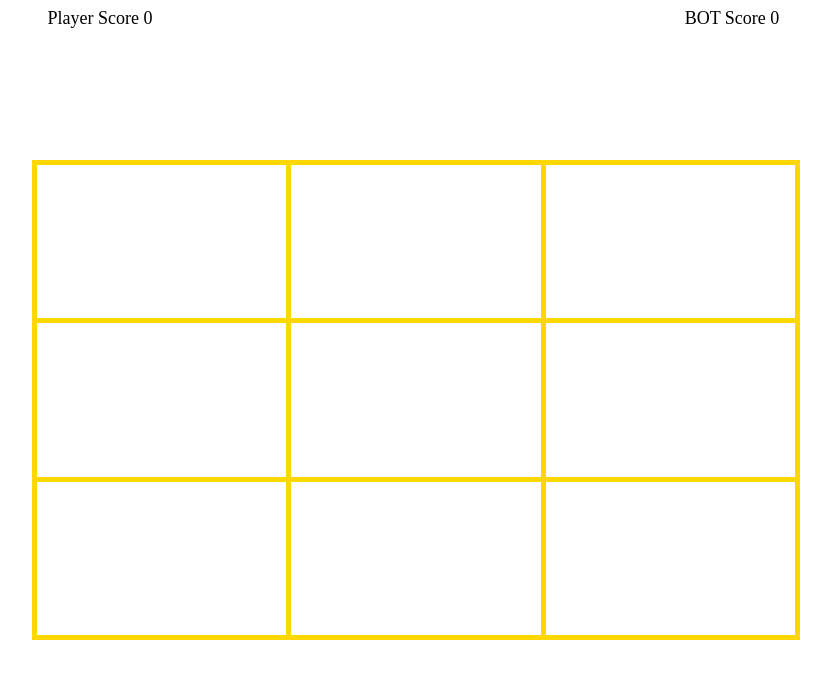
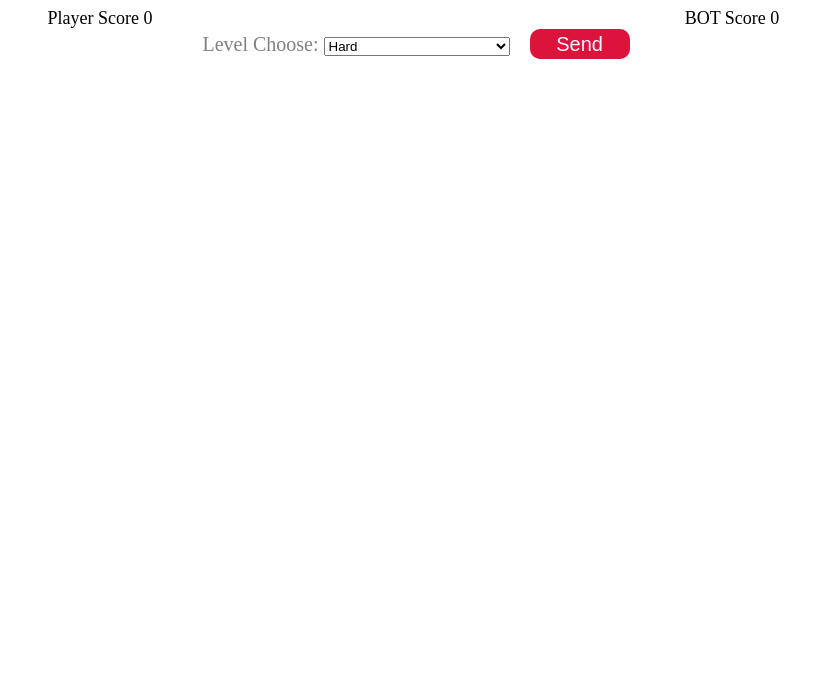
Before and after one commit to Gay-one/Gay-one.github.io, a plain HTML site: page index.html in a window 1280 px wide. Shown: the whole page, without its empty margins (224-1055 px from the left). Drawn offline with Linux system fonts and the light colour scheme.

Commit message:
Add files via upload

```diff
--- a/index.html
+++ b/index.html
@@ -3,7 +3,7 @@
 <head>
     <meta charset="UTF-8">
     <meta name="viewport" content="width=device-width, initial-scale=1.0">
-    <title>เดี่ยวกูยิงมึงแบบ Tic Tac Toe เลยไอ้สัส</title>
+    <title>ยิงแบบ Tic Tac Toe</title>
     <link rel="stylesheet" href="style.css">
     <script src="scriptE.js"></script>
 </head>
@@ -12,6 +12,15 @@
     <span id="X">Player Score 0</span>
     <span id="O">BOT Score 0</span>
 </div>
+<div class="style-level">
+    <label for="level-tag">Level Choose: </label>
+    <select name="level" id="Bot-level">
+        <option value="Hard">Hard</option>
+        <option value="Dumb_Bot">Dumb-Bot</option>
+        <option value="Retard_People_Choose_This">Retard People Choose This</option>
+    </select>
+    <input type="button" value="Send" id="send_level">
+</div>
 <table id="board"></table>
 <div class="result"></div>
 </body>
--- a/scriptE.js
+++ b/scriptE.js
@@ -1,11 +1,16 @@
 window.onload=()=>{
     var board = document.getElementById('board');
     var message = document.querySelector('.result');
-    var currentPlayer = 'X';
+    document.getElementById('send_level').addEventListener('click', () => set_bot_level());
     var gameActive = true;
     var coin = 0
     var O_s = 0
     var X_s = 0
+    console.log(level);
+    set_bot_level=()=>{
+        let level = document.getElementById('Bot-level').value;
+        return level;
+    }
     // สร้างบอร์ด และสร้างค่ารับ event
     for (let i = 0; i < 3; i++) {
         const row = board.insertRow(i);
--- a/style.css
+++ b/style.css
@@ -34,6 +34,7 @@ form {
     left: 60%;
 }
 input {
+    margin-left: 15px;
     background-color: crimson;
     color: aliceblue;
     font-size: 20px;
@@ -55,3 +56,8 @@ input:hover{
     grid-template-columns: repeat(2,50%);
     text-align: center;
 }
+.style-level{
+    text-align: center;
+    color: gray;
+    font-size: 20px;
+}
```
